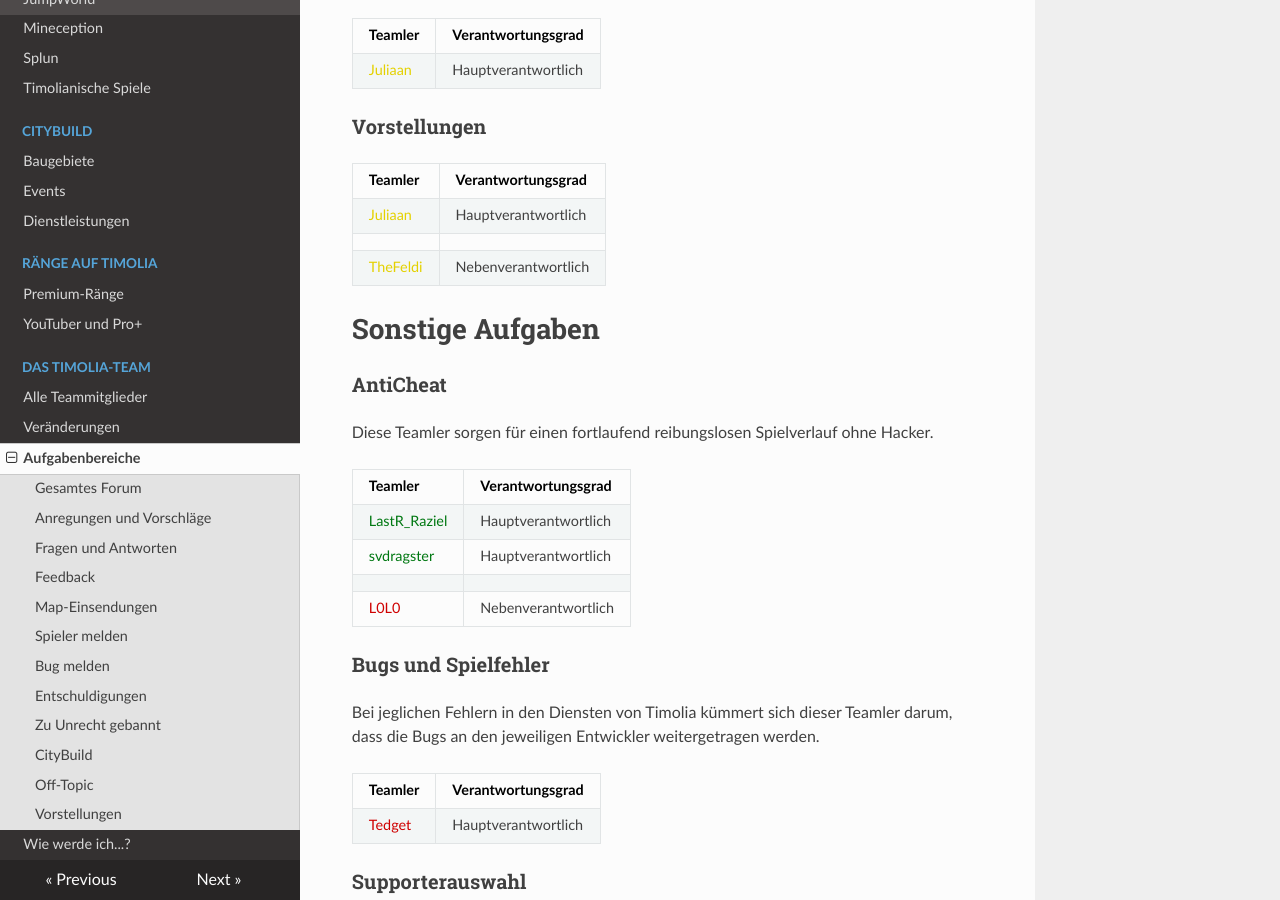
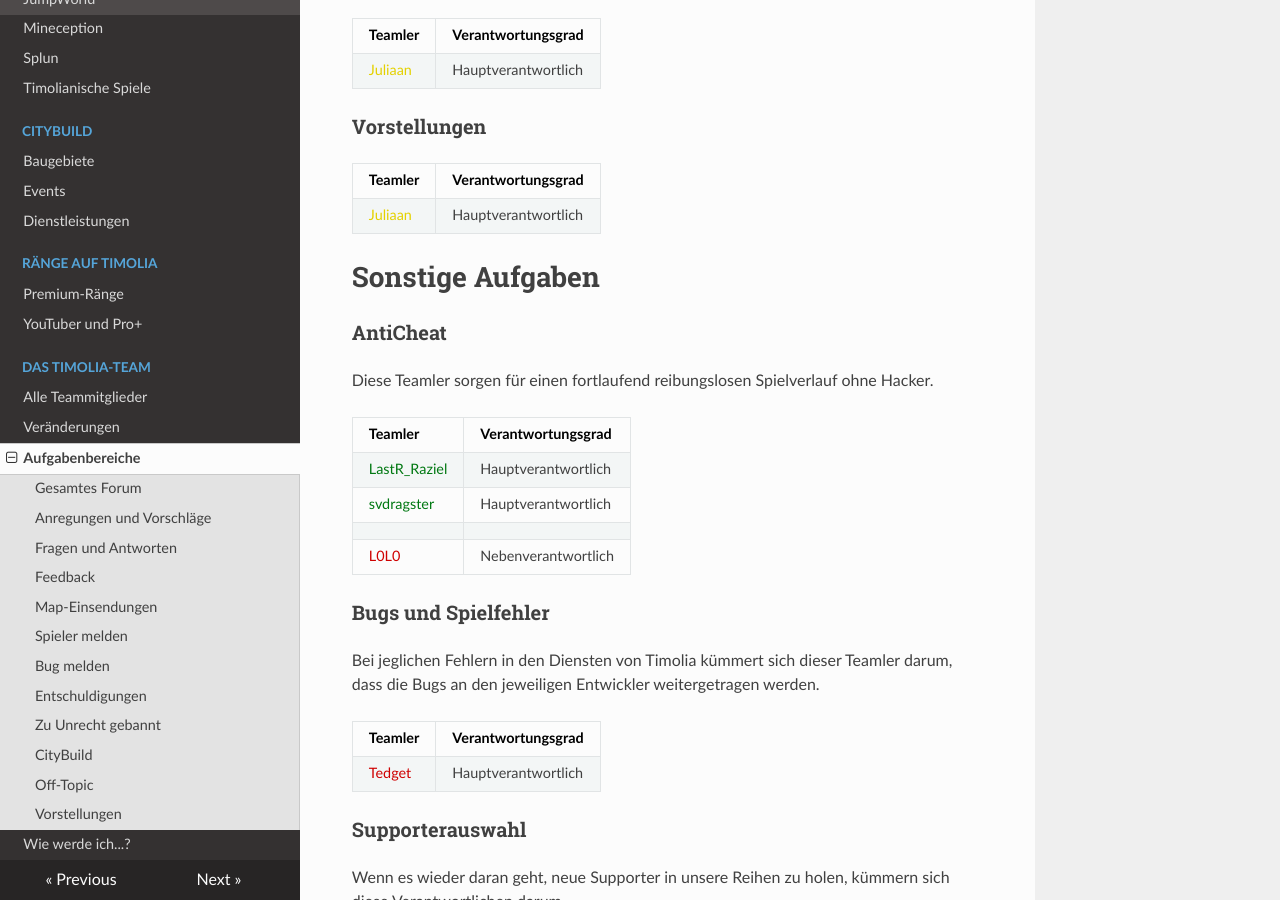
Before and after one commit to TimoliaDE/HowTo, an MkDocs documentation site: the page built from docs/team/responsibilities.md, in a window 1280 px wide and 900 px high, scrolled down 2983 px. Built offline with MkDocs 1.6.1, drawn with Linux system fonts in a browser that asks for light colours; nearby versions of some CDN libraries; old or Windows-style settings are respelled for this version of MkDocs.

Commit message:
Update responsibilities.md

```diff
--- a/docs/team/responsibilities.md
+++ b/docs/team/responsibilities.md
@@ -104,8 +104,6 @@ Die Verantwortlichen für das gesamte Forum kümmern sich sowohl um den Aufbau d
 | Teamler | Verantwortungsgrad |
 | ------ | ------ |
 |<span style="color:#E4D100">Juliaan</span> | Hauptverantwortlich |
-| | |
-|<span style="color:#E4D100">TheFeldi</span> | Nebenverantwortlich |
 
 # Sonstige Aufgaben
 
```
